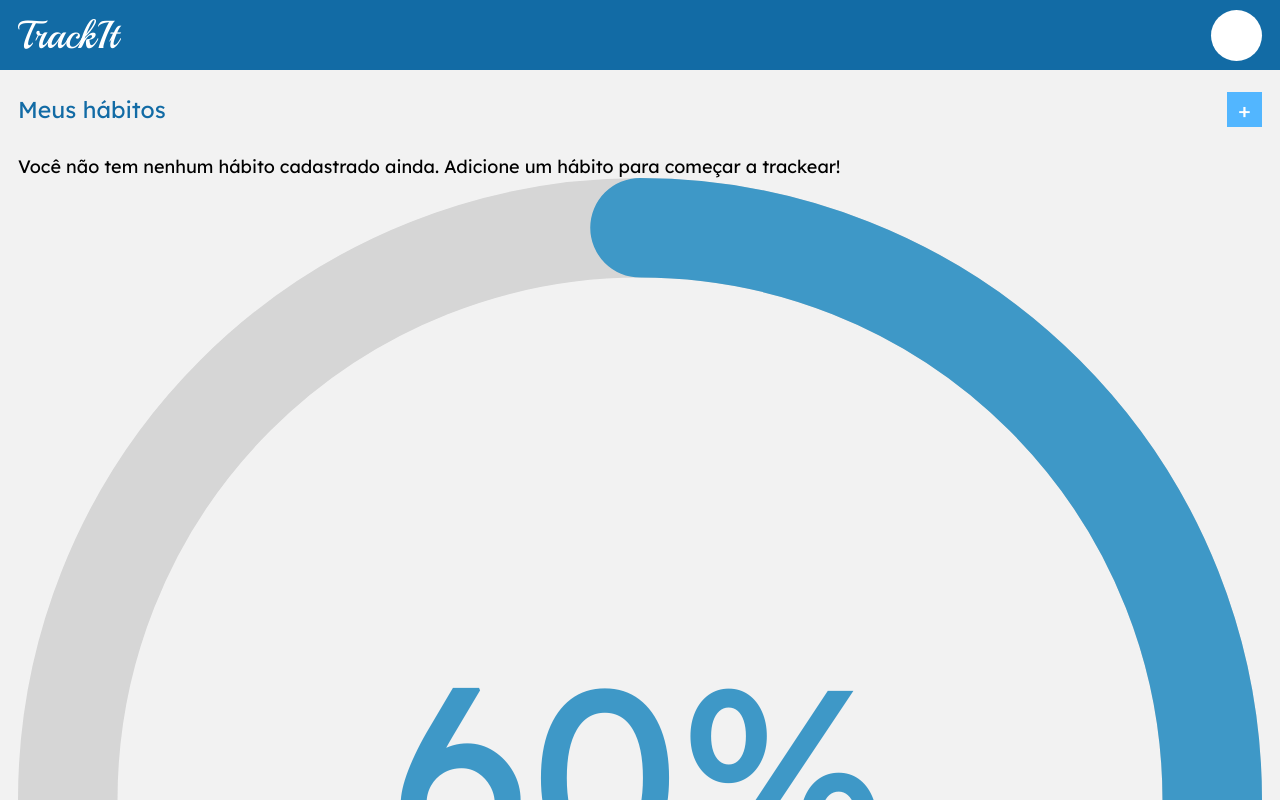
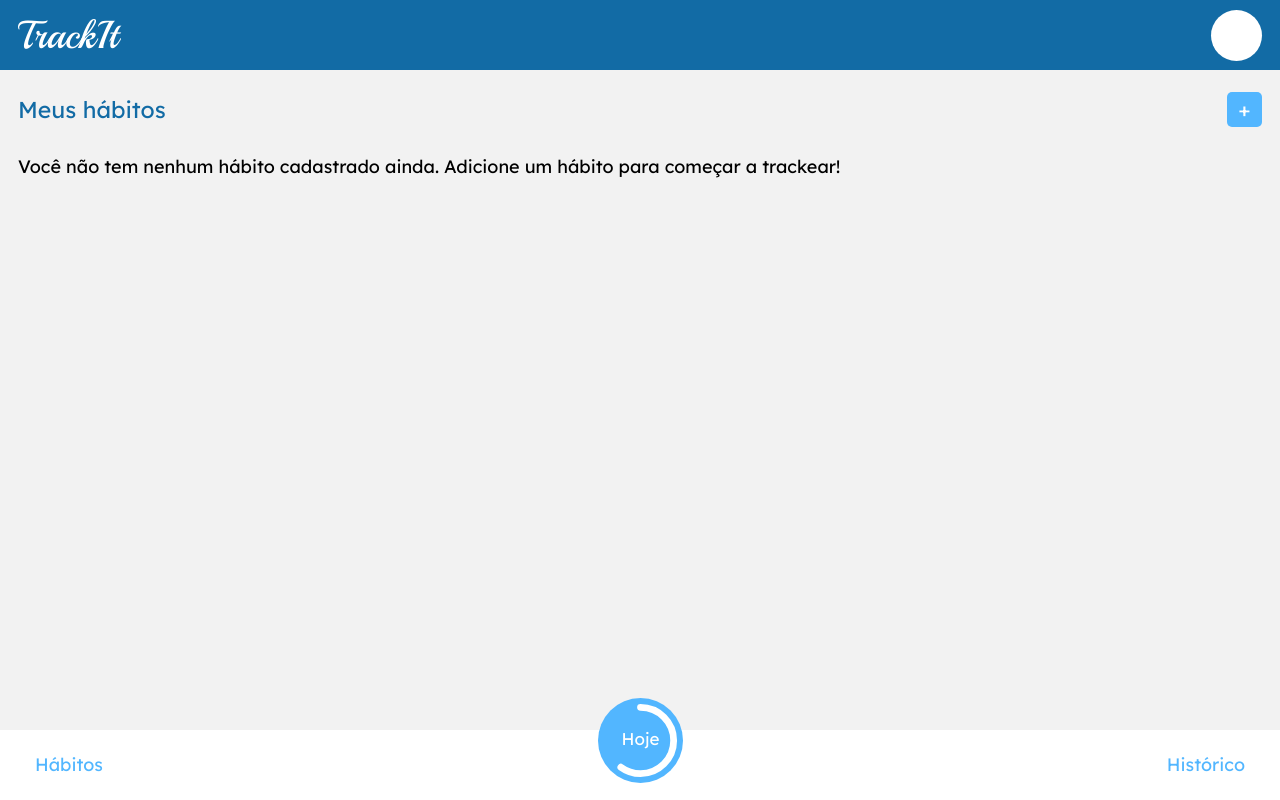
Before and after one commit to v-aguiar/projeto10-trackit, a React (Create React App) app: page /habitos in a window 1280 px wide. Shown: the top 800 px of the page. Built offline with nearby package versions, Linux system fonts and the light colour scheme.

Commit message:
Add Habits component layout with working plus icon addHabit onClick method

```diff
--- a/src/components/Button/index.jsx
+++ b/src/components/Button/index.jsx
@@ -9,9 +9,12 @@ export default function Button({value}) {
 const Input = styled.input`
   outline: none;
   border: none;
+  border-radius: 5px;
 
   color: #fff;
-  font-size: 21px;
+  font-size: 20px;
+  font-weight: 400;
+  font-family: 'Lexend Deca', sans-serif;
 
   height: 35px;
   width: 100%;
--- a/src/components/Footer/index.jsx
+++ b/src/components/Footer/index.jsx
@@ -1,18 +1,74 @@
+import {Link} from "react-router-dom";
+
+import {CircularProgressbar, buildStyles} from "react-circular-progressbar"
+import 'react-circular-progressbar/dist/styles.css';
+
 import styled from "styled-components"
-import {CircularProgressbar} from "react-circular-progressbar"
-import 'react-circular-progressbar/dist/styles.css';
 
 export default function Footer() {
   const percentage = 60
 
   return (
     <FooterSection>
-      <CircularProgressbar value={percentage} text={`${percentage}%`} />
+      <Link to="/habitos">Hábitos</Link>
+      <CircularProgressbar className="progress-bar" background={true} backgroundPadding="7" value={percentage} text="Hoje" />
+      <Link to="/historico">Histórico</Link>
     </FooterSection>
   )
 }
 
 const FooterSection = styled.footer`
+  position: fixed;
+  bottom: 0;
+  left: 0;
+  z-index: 1;
 
+  width: 100%;
+  height: 70px;
 
+  padding: 0 35px;
+
+  display: flex;
+  align-items: center;
+  justify-content: space-between;
+
+  background-color: #fff;
+
+  a {
+    text-decoration: none;
+    color: var(--btn-blue);
+  }
+
+  .CircularProgressbar {
+    margin: auto;
+
+    position: absolute;
+    top: -50px; left: 0; bottom: 0; right: 0;
+
+    max-width: 85px;
+    width: 25%;
+
+    transition: all .8s;
+
+    .CircularProgressbar-path {
+      stroke: #fff;
+    }
+
+    .CircularProgressbar-trail {
+      stroke: transparent;
+    }
+
+    .CircularProgressbar-text {
+      fill: #fff;
+    }
+
+    .CircularProgressbar-background {
+      fill: var(--btn-blue);
+    }
+
+    &:hover {
+      cursor: pointer;
+      filter: brightness(1.1);
+    }
+  }
 `
--- /dev/null
+++ b/src/components/Habit/index.jsx
@@ -0,0 +1,79 @@
+import styled from "styled-components";
+import Button from "../Button";
+import Input from "../Input";
+
+export default function Habit() {
+  return (
+    <AddHabit>
+      <form >
+        <label className="sr-only" htmlFor="habit">Habit description</label>
+        <Input type="text" placeholder="Nome do hábito" name="habit" />
+
+        <ul className="day-inputs">
+          <li>
+            <input type="radio" name="sunday" id="sunday" />
+          </li>
+          <li>
+            <input type="radio" name="monday" id="monday" />
+          </li>
+          <li>
+            <input type="radio" name="tuesday" id="tuesday" />
+          </li>
+          <li>
+            <input type="radio" name="wednesday" id="wednesday" />
+          </li>
+          <li>
+            <input type="radio" name="thursday" id="thursday" />
+          </li>
+          <li>
+            <input type="radio" name="friday" id="friday" />
+          </li>
+          <li>
+            <input type="radio" name="saturday" id="saturday" />
+          </li>
+        </ul>
+
+        <div className="habit-buttons">
+          <a>Cancelar</a>
+          <Button value="Salvar" />
+        </div>
+      </form>
+    </AddHabit>
+  )
+}
+
+// ***************** Component Styles
+const AddHabit = styled.section`
+  background-color: #fff;
+  width: 100%;
+  height: 180px;
+
+  padding: 19px 18px;
+  margin-bottom: 30px;
+
+  form {
+    height: 100%;
+
+    display: flex;
+    flex-direction: column;
+    justify-content: space-between;
+
+    .day-inputs {
+      display: flex;
+    }
+
+    .habit-buttons {
+      display: flex;
+      align-items: center;
+
+      align-self: flex-end;
+
+      width: 180px;
+
+      a {
+        margin-right: 23px;
+        color: var(--btn-blue);
+      }
+    }
+  }
+`
--- a/src/components/Habits/index.jsx
+++ b/src/components/Habits/index.jsx
@@ -1,26 +1,37 @@
+import {useState} from "react"
+
 import styled from "styled-components"
 
 import Header from "../Header"
 import Button from "../Button"
 import Footer from "../Footer"
+import Habit from "../Habit"
 
 export default function Habits() {
+  const [habits, setHabits] = useState([<></>])
+
+  function addHabit() {
+    setHabits([...habits, <Habit />])
+  }
+
   return (
     <HabitsSection>
       <Header />
       <SectionHeader>
         <h2>Meus hábitos</h2>
-        <span className="plusBtn">
+        <span onClick={addHabit} className="plusBtn">
           <Button value="+" />
         </span>
       </SectionHeader>
-
+      {habits.map(habit => habit)}
       <p>Você não tem nenhum hábito cadastrado ainda. Adicione um hábito para começar a trackear!</p>
 
       <Footer />
     </HabitsSection>
   )
 }
+
+// ********************* Component Styles
 
 const HabitsSection = styled.section`
   height: 100vh;
--- a/src/components/HomePage/index.jsx
+++ b/src/components/HomePage/index.jsx
@@ -35,32 +35,6 @@ const HomeSection = styled.section`
     margin-bottom: 33px;
   }
 
-  input {
-    height: 45px;
-    width: 100%;
-
-    margin-bottom: 6px;
-    padding: 0 11px;
-
-    outline: none;
-    border-radius: 5px;
-    border: 1px solid var(--border-grey);
-
-    transition: .7s;
-
-    &::placeholder {
-      color: var(--border-grey);
-    }
-
-    &:last-child {
-      margin-bottom: 25px;
-    }
-
-    &:hover {
-      border: 2px solid var(--btn-blue);
-    }
-  }
-
   a {
     color: var(--btn-blue);
   }
--- /dev/null
+++ b/src/components/Input/index.jsx
@@ -0,0 +1,33 @@
+import styled from "styled-components"
+
+export default function Input({name, placeholder, type}) {
+  return (
+    <InputComponent type={type} name={name} placeholder={placeholder} required />
+  )
+}
+
+const InputComponent = styled.input`
+    height: 45px;
+    width: 100%;
+
+    margin-bottom: 6px;
+    padding: 0 11px;
+
+    outline: none;
+    border-radius: 5px;
+    border: 1px solid var(--border-grey);
+
+    transition: .7s;
+
+    &::placeholder {
+      color: var(--border-grey);
+    }
+
+    &:last-child {
+      margin-bottom: 25px;
+    }
+
+    &:hover {
+      border: 2px solid var(--btn-blue);
+    }
+`
--- a/src/components/LogIn/index.jsx
+++ b/src/components/LogIn/index.jsx
@@ -1,15 +1,16 @@
 import {Link} from "react-router-dom";
 
 import Button from "../Button";
+import Input from "../Input";
 
 export default function LogIn() {
   return (
     <section className="LogIn">
       <form >
         <label className="sr-only" htmlFor="email">Email</label>
-        <input type="email" placeholder="Email" name="email" required />
+        <Input type="email" placeholder="Email" name="email" />
         <label className="sr-only" htmlFor="password">Senha</label>
-        <input type="password" placeholder="Senha" name="password" required />
+        <Input type="password" placeholder="Senha" name="password" />
 
         <Button value="Entrar" />
       </form>
--- a/src/components/SignUp/index.jsx
+++ b/src/components/SignUp/index.jsx
@@ -1,19 +1,20 @@
 import {Link} from "react-router-dom";
 
 import Button from "../Button";
+import Input from "../Input";
 
 export default function SignUp() {
   return (
     <section className="SignUp">
       <form >
         <label className="sr-only" htmlFor="email">Email</label>
-        <input type="email" placeholder="Email" name="email" required />
+        <Input type="email" placeholder="Email" name="email" />
         <label className="sr-only" htmlFor="password">Senha</label>
-        <input type="password" placeholder="Senha" name="password" required />
+        <Input type="password" placeholder="Senha" name="password" />
         <label className="sr-only" htmlFor="username">Nome</label>
-        <input type="text" placeholder="Nome" name="username" required />
+        <Input type="text" placeholder="Nome" name="username" />
         <label className="sr-only" htmlFor="photo">Foto do usuário</label>
-        <input type="url" name="photo" placeholder="Foto" required />
+        <Input type="url" name="photo" placeholder="Foto" />
 
         <Button value="Cadastrar" />
       </form>
```
